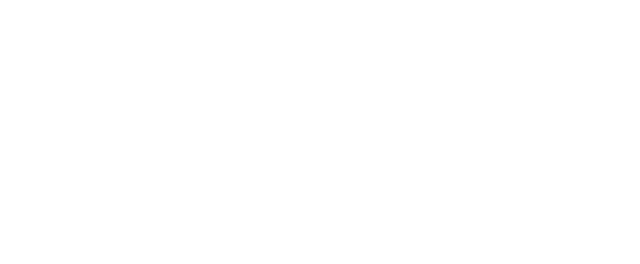
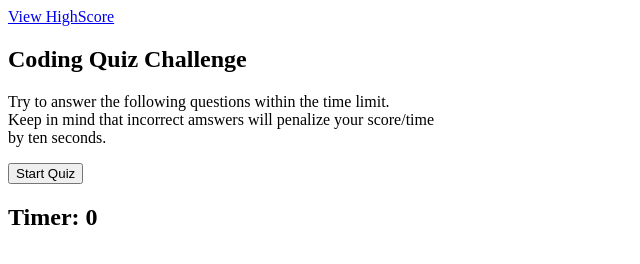
Before and after one commit to Mvalljo/HW4-CodeQuiz-MV, a plain HTML site: page index.html in a window 1280 px wide. Shown: the whole page, without its empty margins (0-640 px from the left). Drawn offline with Linux system fonts and the light colour scheme.

Commit message:
Update HTML

```diff
--- a/index.html
+++ b/index.html
@@ -1,5 +1,6 @@
 <!DOCTYPE html>
 <html lang="en">
+
 <head>
     <meta charset="UTF-8">
     <meta http-equiv="X-UA-Compatible" content="IE=edge">
@@ -7,7 +8,26 @@
     <title>Document</title>
     <link rel="stylesheet" href="./assets/css/style.css">
 </head>
+
 <body>
+    <a href="#">View HighScore</a>
+    <section class = "quiz">
+        <h1>Coding Quiz Challenge</h1>
+        <p>
+            Try to answer the following questions within the time limit.<br>
+            Keep in mind that incorrect amswers will penalize your score/time<br>
+            by ten seconds.<br>
+        </p>
+        <button>Start Quiz</button>
+    </section>
+
+    <section>
+        <div class = "timer">
+            <div class="timerText"></div>
+            <h2>Timer: <span class="timerCount"> 0 </span></h2>
+        </div>
+    </section>
     <script src="./assets/js/script.js"></script>
 </body>
+
 </html>
```
